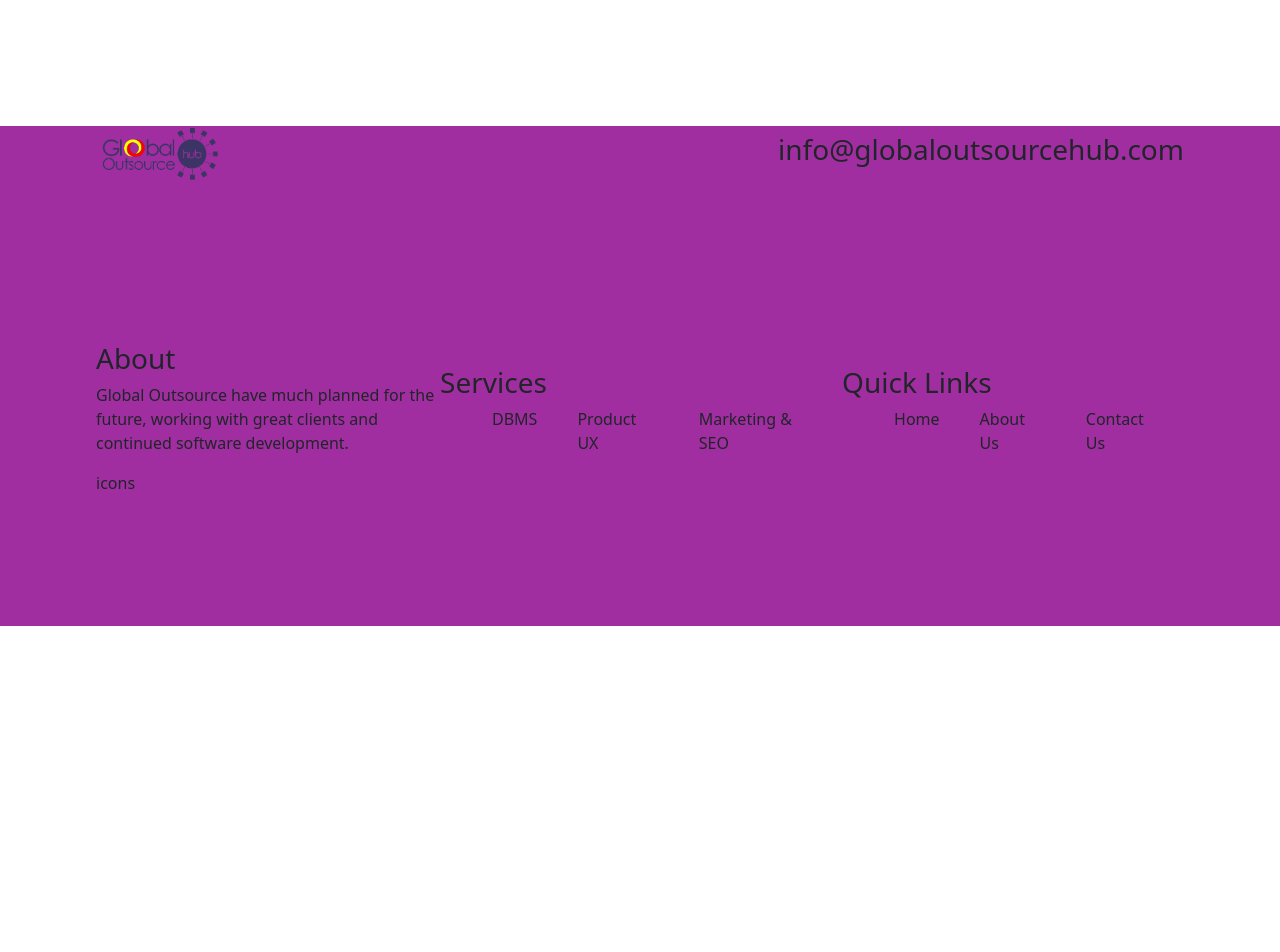
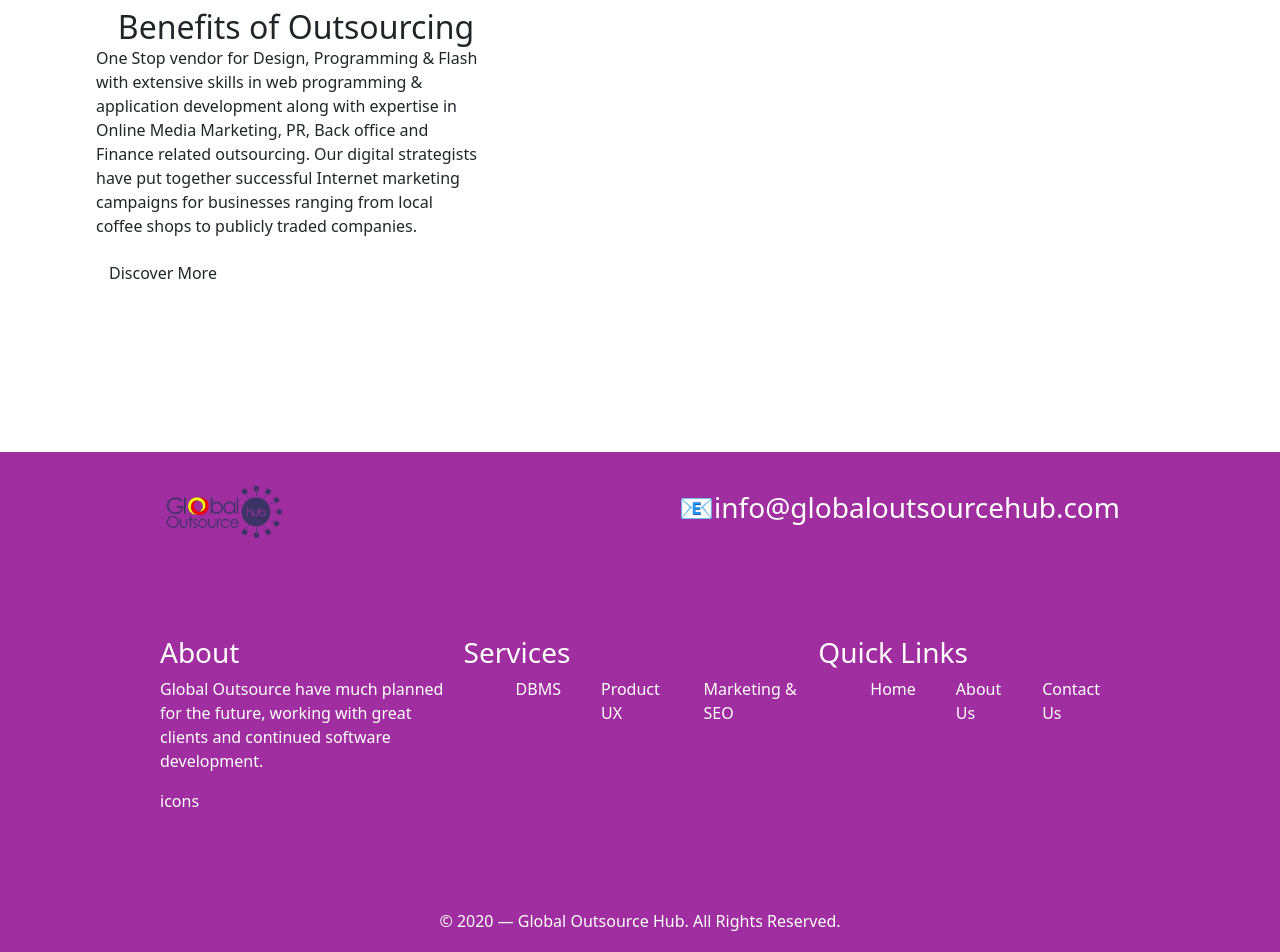
Before and after one commit to sheesrizvi/portfolio, a React (Create React App) app in the folder client/: page / in a window 1280 px wide. Shown: the part 1620-2572 px from the top of the page. Before the commit the page ends 2246 px from the top, so only its background shows below. Built offline with nearby package versions, Linux system fonts and the light colour scheme.

Commit message:
homepage updates

```diff
--- a/client/src/components/Footer.js
+++ b/client/src/components/Footer.js
@@ -9,7 +9,7 @@ const Footer = () => {
           <img src={Logo} alt='Logo' style={{ width: '10vw' }} />
         </div>
         <div className='footer-mail'>
-          <h3>info@globaloutsourcehub.com</h3>
+          <h3>📧info@globaloutsourcehub.com</h3>
         </div>
       </div>
       <div className='footer-services'>
@@ -38,6 +38,9 @@ const Footer = () => {
           </ul>
         </div>
       </div>
+      <p className='copyright'>
+        © 2020 — Global Outsource Hub. All Rights Reserved.
+      </p>
     </div>
   )
 }
--- a/client/src/index.css
+++ b/client/src/index.css
@@ -109,24 +109,37 @@ a:-webkit-any-link {
 .footer {
   background: rgb(160, 46, 160);
   height: 500px;
+  color: #fff;
+  /* margin: 10rem auto; */
 }
 
 .footer-info {
-  width: 85vw;
-  margin: 10rem auto;
+  width: 75vw;
+  margin: 6rem auto;
   display: flex;
   align-items: center;
   justify-content: space-between;
+  padding-top: 2rem;
 }
 
 .footer-services {
-  width: 85vw;
-  margin: 1rem auto;
+  width: 75vw;
+  margin: 0 auto;
   display: flex;
   justify-content: space-between;
-  align-items: center;
+  /* align-items: center; */
 }
 
 .f-about {
   width: 350px;
 }
+
+.copyright {
+  margin-top: 6rem;
+  text-align: center;
+}
+
+.why-info {
+  width: 30vw;
+  /* margin-top: 4rem; */
+}
--- a/client/src/pages/Home.js
+++ b/client/src/pages/Home.js
@@ -54,6 +54,21 @@ const Home = () => {
             description='MARKETING STRATEGY & SEO CAMPAIGNS'
           />
         </div>
+        <div className='why-us-section'>
+          <div className='why-info'>
+            <h3>WHY CHOOSE US</h3>
+            <h2>Benefits of Outsourcing</h2>
+            <p>
+              One Stop vendor for Design, Programming & Flash with extensive
+              skills in web programming & application development along with
+              expertise in Online Media Marketing, PR, Back office and Finance
+              related outsourcing. Our digital strategists have put together
+              successful Internet marketing campaigns for businesses ranging
+              from local coffee shops to publicly traded companies.
+            </p>
+            <button className='btn'>Discover More</button>
+          </div>
+        </div>
       </div>
       <Footer />
     </main>
```
